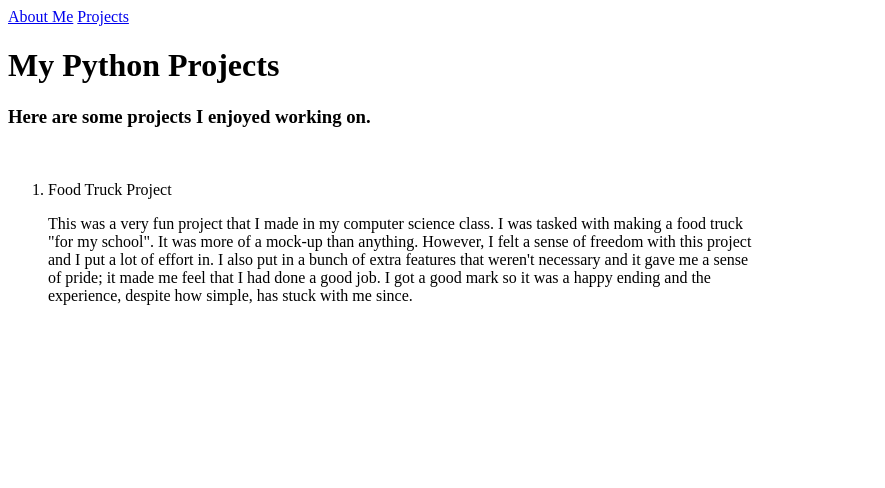
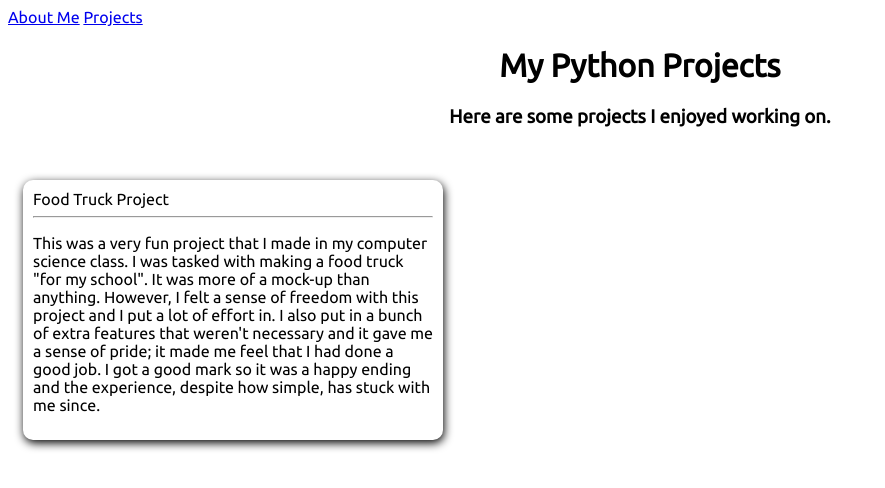
Before and after one commit to nodue/nodue.github.io, a plain HTML site: page projects.html in a window 1280 px wide. Shown: the whole page, without its empty margins (0-885 px from the left). Drawn offline with Linux system fonts and the light colour scheme.

Commit message:
changed project page and main page, fixed layout
added some new cool stuff #swag

```diff
--- a/projects.html
+++ b/projects.html
@@ -5,19 +5,47 @@
 </nav>
 <head>
   <title>Python Projects</title>
-  <link href="projectstyle.css" rel="stylesheet">
+  <!-- <link href="projectstyle.css" rel="stylesheet"> -->
+  <style>
+
+  @font-face {
+    font-family: Ubuntu;
+    src: url('Ubuntu-R.ttf') format('truetype');
+  }
+
+  #FoodTruckProject {
+    float: left;
+    border-radius: 10px;
+    box-shadow: 1px 3px 10px 0px;
+    padding: 10px;
+    width: 400px;
+    margin: 15px;
+  }
+  #FoodTruckProject:hover {
+    transform:scale(1.05);
+    cursor: pointer;
+  }
+  * {
+    font-family: Ubuntu;
+  }
+  #title {
+    text-align: center;
+  }
+  </style>
 </head>
 <body>
-  <div class="title">
+  <div id="title">
     <h1>My Python Projects</h1>
     <h3>Here are some projects I enjoyed working on.</h3>
   </div>
   <div class="list_of_projects">
     <br>
-    <ol>
-      <li>Food Truck Project</li>
-      <p>This was a very fun project that I made in my computer science class. I was tasked with making a food truck
-        <br> "for my school". It was more of a mock-up than anything. However, I felt a sense of freedom with this project
-        <br> and I put a lot of effort in. I also put in a bunch of extra features that weren't necessary and it gave me a sense
-        <br> of pride; it made me feel that I had done a good job. I got a good mark so it was a happy ending and the
-        <br> experience, despite how simple, has stuck with me since.
+    <div id="FoodTruckProject">
+      <div>Food Truck Project</div>
+      <hr>
+      <a src="https://pastebin.com/raw/h0SmCrTY" target="_blank"><p>This was a very fun project that I made in my computer science class. I was tasked with making a food truck
+         "for my school". It was more of a mock-up than anything. However, I felt a sense of freedom with this project
+        and I put a lot of effort in. I also put in a bunch of extra features that weren't necessary and it gave me a sense
+         of pride; it made me feel that I had done a good job. I got a good mark so it was a happy ending and the
+         experience, despite how simple, has stuck with me since. </p></a>
+    </div>
```
Also changed, not shown: index.html (+5 -3 lines).
